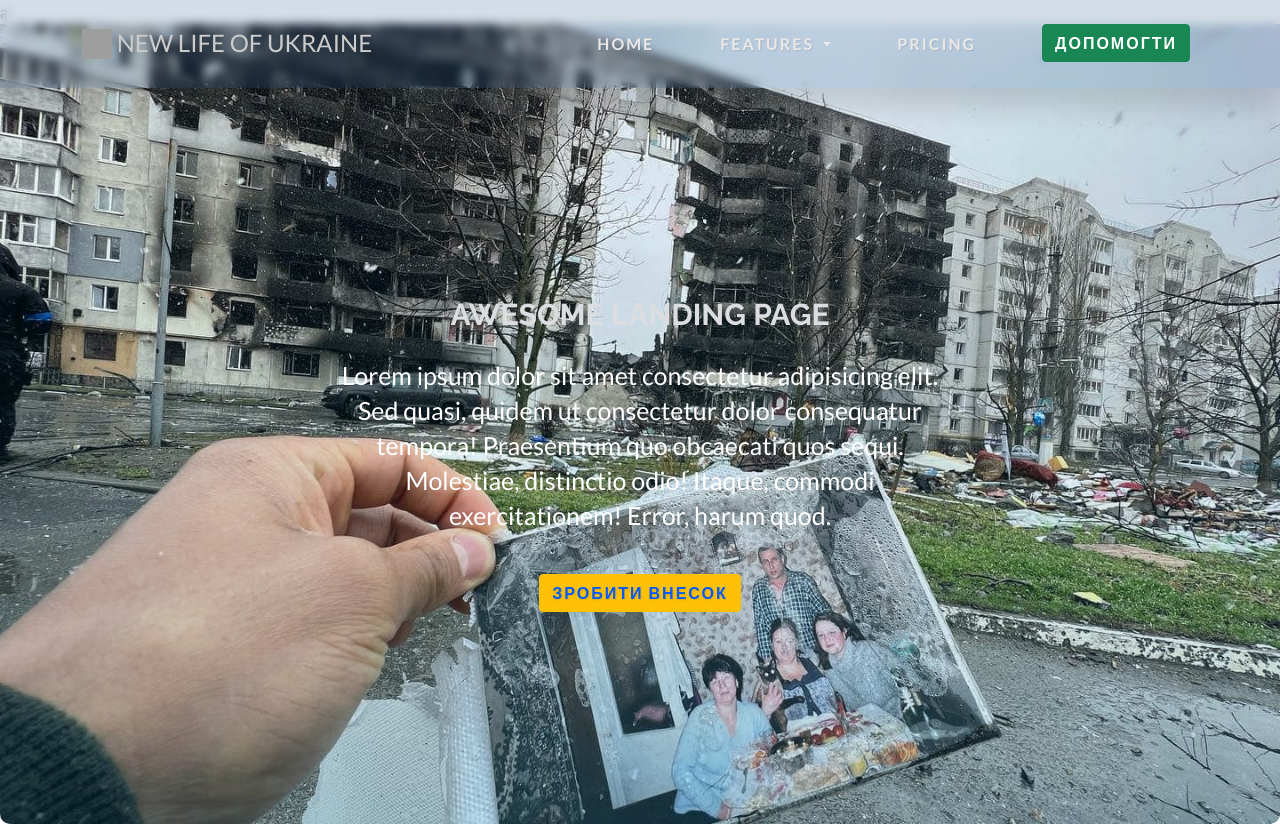
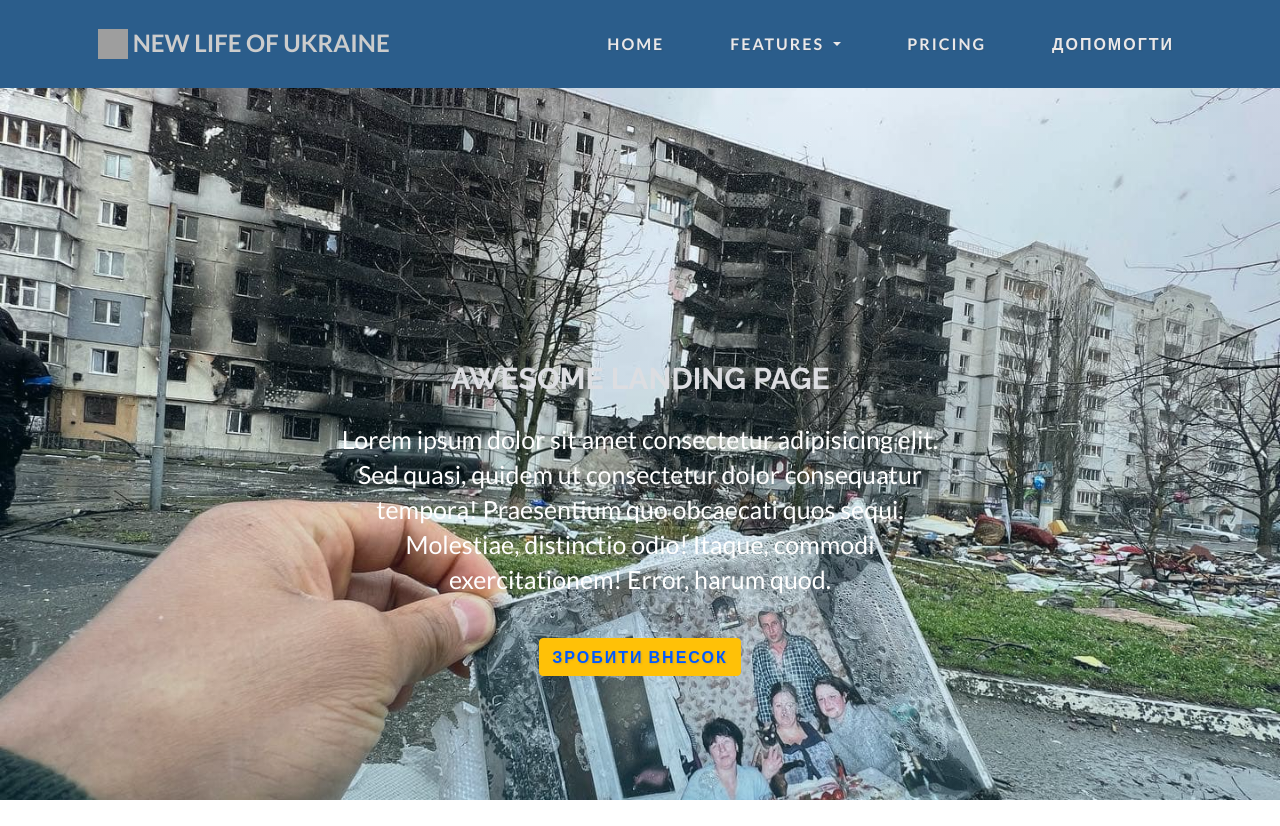
Before and after one commit to wrld1/charityweb, a plain HTML site: page index.html in a window 1280 px wide. Shown: the top 826 px of the page. After the commit the page ends 800 px from the top, so only its background shows below. Drawn offline with nearby package versions, Linux system fonts and the light colour scheme; grey boxes are pictures that could not be loaded.

Commit message:
fix header, x-scroll

```diff
--- /dev/null
+++ b/css/app.css
@@ -0,0 +1,10 @@
+.app {
+  display: flex;
+  flex-direction: column;
+  height: 100vh;
+  overflow: hidden;
+}
+
+.app-content {
+  overflow: hidden auto;
+}
--- /dev/null
+++ b/css/header.css
@@ -0,0 +1,65 @@
+.header {
+  background-color: rgba(7, 65, 119, 0.85);
+  box-shadow: 0 20px 30px rgba(0, 0, 0, 0.15);
+}
+
+.navbar {
+  padding: 15px 0;
+}
+
+.navbar-nav {
+  align-items: center;
+}
+
+.navbar-brand {
+  font-weight: bold;
+  font-size: 1.5em;
+  text-transform: uppercase;
+  color: #ccc;
+}
+
+.nav-item {
+  font-weight: 600;
+  text-transform: uppercase;
+  padding-left: 50px;
+}
+
+.nav-link {
+  color: rgb(235, 232, 232);
+  letter-spacing: 2px;
+  font-size: 1em;
+  font-weight: 700;
+  border-radius: 5px;
+  text-shadow: 1px 1px 1px rgba(78, 78, 78, 0.185);
+  transition: 0.2s ease;
+}
+
+.nav-link:focus,
+.nav-link:hover {
+  background: #dcdde1;
+  color: #262626;
+}
+
+.dropdown-menu {
+  background-color: rgba(7, 65, 119, 0.397);
+}
+
+.dropdown-item {
+  padding-left: 10px;
+  color: white;
+}
+
+.supportButton {
+  text-transform: uppercase;
+  letter-spacing: 2px;
+  font-weight: 700;
+  transition: 0.2s ease-in-out;
+}
+
+.supportButton:focus,
+.supportButton:hover {
+  background: #0fe48167;
+  color: #000000;
+  border-radius: 5px;
+  text-shadow: 5px 5px 5px rgba(78, 78, 78, 0.185);
+}
--- a/css/main.css
+++ b/css/main.css
@@ -1,14 +1,12 @@
 @import url("https://fonts.googleapis.com/css2?family=Lato:ital,wght@0,300;0,400;0,700;1,300;1,400;1,700&family=Raleway:ital,wght@0,300;0,400;0,500;0,600;0,700;0,800;0,900;1,300;1,400;1,500;1,600;1,700;1,800;1,900&display=swap");
+@import "./app.css";
+@import "./header.css";
 
 body {
-  background-color: #ffffff94;
   font-family: "Lato", sans-serif;
   font-weight: 300;
   font-size: 16px;
   color: #555;
-  height: 2000px;
-  -webkit-font-smoothing: antialiased;
-  -webkit-overflow-scrolling: touch;
 }
 
 h1,
@@ -20,12 +18,6 @@ h6 {
   font-family: "Raleway", sans-serif;
   font-weight: 300;
   color: #333;
-}
-
-#header {
-  position: absolute;
-  z-index: 10;
-  width: 100%;
 }
 
 ._anim-show {
@@ -40,72 +32,9 @@ h6 {
   transform: translate(0px, 0px);
 }
 
-.navbar {
-  padding: 15px 0;
-}
-
-.navbar-color {
-  background-color: rgba(7, 65, 119, 0.178) !important;
-  /* background: none !important; */
-  backdrop-filter: blur(5px);
-  box-shadow: 0 20px 30px rgba(0, 0, 0, 0.15);
-}
-
 .bg-primary {
   background-color: rgba(47, 119, 252, 0.815) !important;
   backdrop-filter: blur(5px);
-}
-
-.navbar-brand {
-  font-style: bold;
-  font-size: 1.5em;
-  text-transform: uppercase;
-  color: #ccc !important;
-}
-
-.nav-item {
-  font-weight: 600;
-  text-transform: uppercase;
-  padding-left: 50px;
-}
-
-.nav-link {
-  color: rgb(235, 232, 232) !important;
-  letter-spacing: 2px;
-  font-size: 1em;
-  font-weight: 700;
-  text-shadow: 1px 1px 1px rgba(78, 78, 78, 0.185);
-}
-
-.nav-link:hover {
-  background: #dcdde1 !important;
-  color: #262626 !important;
-  border-radius: 5px;
-  transition: all 0.6s ease 0s;
-}
-
-.dropdown-menu {
-  background-color: rgba(7, 65, 119, 0.397);
-}
-
-.dropdown-item {
-  padding-left: 10px;
-  color: white;
-}
-
-.supportButton {
-  text-transform: uppercase;
-  letter-spacing: 2px;
-  font-weight: 700;
-}
-
-.supportButton:hover {
-  background: #0fe48167 !important;
-  /* background-color: rgb(0, 0, 0) !important; */
-  color: #000000 !important;
-  border-radius: 5px;
-  text-shadow: 5px 5px 5px rgba(78, 78, 78, 0.185);
-  transition: all 0.6s ease 0s;
 }
 
 .main {
@@ -120,7 +49,7 @@ h6 {
 .container-main {
   position: relative;
   background: linear-gradient(to top, rgba(4, 129, 179, 0.185), rgba(180, 168, 6, 0)),
-    url(/img/headerjp.jpg);
+  url("../img/headerjp.jpg");
   min-height: 100vh;
   background-size: cover;
   background-position: center;
@@ -196,6 +125,7 @@ h6 {
 .main-container-info .warnButton {
   transform: translate(200%);
 }
+
 .warnButton:hover {
   background: #ffc107 !important;
   /* background-color: rgb(0, 0, 0) !important; */
--- a/index.html
+++ b/index.html
@@ -1,9 +1,9 @@
-a<!DOCTYPE html>
+<!DOCTYPE html>
 <html lang="en">
 <head>
-    <meta charset="UTF-8" />
-    <meta http-equiv="X-UA-Compatible" content="IE=edge" />
-    <meta name="viewport" content="width=device-width, initial-scale=1.0" />
+  <meta charset="UTF-8"/>
+  <meta http-equiv="X-UA-Compatible" content="IE=edge"/>
+  <meta name="viewport" content="width=device-width, initial-scale=1.0"/>
   <title>Charity org</title>
   <link
       href="https://cdn.jsdelivr.net/npm/bootstrap@5.1.3/dist/css/bootstrap.min.css"
@@ -11,7 +11,7 @@ a<!DOCTYPE html>
       integrity="sha384-1BmE4kWBq78iYhFldvKuhfTAU6auU8tT94WrHftjDbrCEXSU1oBoqyl2QvZ6jIW3"
       crossorigin="anonymous"
   />
-    <link rel="stylesheet" href="https://unpkg.com/swiper@8/swiper-bundle.min.css" />
+  <link rel="stylesheet" href="https://unpkg.com/swiper@8/swiper-bundle.min.css"/>
   <link
       rel="stylesheet"
       href="https://cdnjs.cloudflare.com/ajax/libs/font-awesome/6.1.1/css/all.min.css"
@@ -19,13 +19,13 @@ a<!DOCTYPE html>
       crossorigin="anonymous"
       referrerpolicy="no-referrer"
   />
-    <link rel="stylesheet" href="./css/main.css" />
+  <link rel="stylesheet" href="./css/main.css"/>
 </head>
 <body>
-    <header id="header">
-      <div class="container-fluid">
-        <nav class="navbar navbar-color fixed-top navbar-expand-lg p-md-3">
+<div class="app">
+  <header class="header">
     <div class="container">
+      <nav class="navbar navbar-expand-lg p-md-3">
         <a href="#" class="navbar-brand mb-0 h1">
           <img
               class="d-inline-block align-top"
@@ -34,8 +34,8 @@ a<!DOCTYPE html>
               width="30"
               height="30"
           />
-              New Life of Ukraine</a
-            >
+          New Life of Ukraine
+        </a>
         <button
             type="button"
             data-bs-toggle="collapse"
@@ -75,25 +75,26 @@ a<!DOCTYPE html>
             </li>
             <li class="nav-item">
               <a href="#" class="nav-link supportButton">
-                    <button type="button" class="btn btn-success supportButton">Допомогти</button>
+                Допомогти
               </a>
             </li>
           </ul>
-            </div>
         </div>
       </nav>
     </div>
   </header>
 
-    <!-- Main section-->
+  <div class="app-content">
 
     <main class="main">
-      <div class="container-main w-100 vh-100 d-flex align-items-center justify-content-center">
+      <div
+          class="container-main w-100 vh-100 d-flex align-items-center justify-content-center">
         <div class="content text-center">
           <h1 class="title-info _anim-items _anim-no-hide">Awesome Landing Page</h1>
           <p class="fullscreen_text _anim-items _anim-no-hide">
             Lorem ipsum dolor sit amet consectetur adipisicing elit. Sed quasi, quidem ut
-            consectetur dolor consequatur tempora! Praesentium quo obcaecati quos sequi. Molestiae,
+            consectetur dolor consequatur tempora! Praesentium quo obcaecati quos sequi.
+            Molestiae,
             distinctio odio! Itaque, commodi exercitationem! Error, harum quod.
           </p>
           <a href="" class="btn btn-warning warnButton">Зробити внесок</a>
@@ -105,11 +106,20 @@ a<!DOCTYPE html>
             <h2>Наша місія</h2>
             <div class="mission-div-text">
               <p>
-                Lorem, ipsum dolor sit amet consectetur adipisicing elit. Nostrum recusandae
-                veritatis cumque optio necessitatibus similique labore, tempora repellendus rerum
-                iusto illo quis. Fugit ipsam culpa at ducimus, eligendi nam voluptas! Lorem ipsum
-                dolor sit amet, consectetur adipisicing elit. Voluptates cumque eius nam ea unde
-                dolorum, officia tempore sed repudiandae nemo assumenda vitae nesciunt tempora dicta
+                Lorem, ipsum dolor sit amet consectetur adipisicing elit. Nostrum
+                recusandae
+                veritatis cumque optio necessitatibus similique labore, tempora
+                repellendus
+                rerum
+                iusto illo quis. Fugit ipsam culpa at ducimus, eligendi nam voluptas!
+                Lorem
+                ipsum
+                dolor sit amet, consectetur adipisicing elit. Voluptates cumque eius nam
+                ea
+                unde
+                dolorum, officia tempore sed repudiandae nemo assumenda vitae nesciunt
+                tempora
+                dicta
                 expedita error iusto enim alias.
               </p>
             </div>
@@ -125,16 +135,20 @@ a<!DOCTYPE html>
               <div class="row video-row">
                 <div class="col-lg-6 video-col">
                   <div class="feature-img">
-                    <img src="./img/thumbnail.png" width="100%" />
-                    <img src="./img/play.png" class="play-btn" onclick="playVideo('./video.mp4')" />
+                    <img src="./img/thumbnail.png" width="100%"/>
+                    <img src="./img/play.png" class="play-btn"
+                         onclick="playVideo('./video.mp4')"/>
                   </div>
                 </div>
                 <div class="col-lg-6 text-col">
                   <div class="text-row-info">
                     <p>
-                      Lorem ipsum dolor, sit amet consectetur adipisicing elit. Molestias asperiores
-                      nisi modi<br />
-                      laboriosam voluptates libero unde, ex necessitatibus alias sunt debitis minus
+                      Lorem ipsum dolor, sit amet consectetur adipisicing elit. Molestias
+                      asperiores
+                      nisi modi<br/>
+                      laboriosam voluptates libero unde, ex necessitatibus alias sunt
+                      debitis
+                      minus
                       iusto sint magni dicta provident repellat ipsam ducimus.
                     </p>
                   </div>
@@ -145,16 +159,20 @@ a<!DOCTYPE html>
               <div class="row video-row">
                 <div class="col-lg-6 video-col">
                   <div class="feature-img">
-                    <img src="./img/thumbnail.png" width="100%" />
-                    <img src="./img/play.png" class="play-btn" onclick="playVideo('./video.mp4')" />
+                    <img src="./img/thumbnail.png" width="100%"/>
+                    <img src="./img/play.png" class="play-btn"
+                         onclick="playVideo('./video.mp4')"/>
                   </div>
                 </div>
                 <div class="col-lg-6 text-col">
                   <div class="text-row-info">
                     <p>
-                      Lorem ipsum dolor, sit amet consectetur adipisicing elit. Molestias asperiores
-                      nisi modi<br />
-                      laboriosam voluptates libero unde, ex necessitatibus alias sunt debitis minus
+                      Lorem ipsum dolor, sit amet consectetur adipisicing elit. Molestias
+                      asperiores
+                      nisi modi<br/>
+                      laboriosam voluptates libero unde, ex necessitatibus alias sunt
+                      debitis
+                      minus
                       iusto sint magni dicta provident repellat ipsam ducimus.
                     </p>
                   </div>
@@ -165,16 +183,20 @@ a<!DOCTYPE html>
               <div class="row video-row">
                 <div class="col-lg-6 video-col">
                   <div class="feature-img">
-                    <img src="./img/thumbnail.png" width="100%" />
-                    <img src="./img/play.png" class="play-btn" onclick="playVideo('./video.mp4')" />
+                    <img src="./img/thumbnail.png" width="100%"/>
+                    <img src="./img/play.png" class="play-btn"
+                         onclick="playVideo('./video.mp4')"/>
                   </div>
                 </div>
                 <div class="col-lg-6 text-col">
                   <div class="text-row-info">
                     <p>
-                      Lorem ipsum dolor, sit amet consectetur adipisicing elit. Molestias asperiores
-                      nisi modi<br />
-                      laboriosam voluptates libero unde, ex necessitatibus alias sunt debitis minus
+                      Lorem ipsum dolor, sit amet consectetur adipisicing elit. Molestias
+                      asperiores
+                      nisi modi<br/>
+                      laboriosam voluptates libero unde, ex necessitatibus alias sunt
+                      debitis
+                      minus
                       iusto sint magni dicta provident repellat ipsam ducimus.
                     </p>
                   </div>
@@ -190,9 +212,9 @@ a<!DOCTYPE html>
 
       <div class="video-player" id="videoPlayer">
         <video width="100%" controls autoplay id="myVideo">
-          <source src="./video.mp4" type="video/mp4" />
+          <source src="./video.mp4" type="video/mp4"/>
         </video>
-        <img src="./img/close.png" class="close-btn" onclick="stopVideo()" />
+        <img src="./img/close.png" class="close-btn" onclick="stopVideo()"/>
       </div>
       <div class="row">
         <div class="col-lg-6">
@@ -200,9 +222,12 @@ a<!DOCTYPE html>
             <div class="card-body text-dark advantage-card _anim-items">
               <h3 class="card-title _anim-show">Perevaga 2</h3>
               <p class="card-text text-dark _anim-show">
-                Lorem ipsum dolor sit amet consectetur adipisicing elit. Sed quasi, quidem ut
-                consectetur dolor consequatur tempora! Praesentium quo obcaecati quos sequi.
-                Molestiae, distinctio odio! Itaque, commodi exercitationem! Error, harum quod.
+                Lorem ipsum dolor sit amet consectetur adipisicing elit. Sed quasi, quidem
+                ut
+                consectetur dolor consequatur tempora! Praesentium quo obcaecati quos
+                sequi.
+                Molestiae, distinctio odio! Itaque, commodi exercitationem! Error, harum
+                quod.
               </p>
               <a href="" class="btn btn-warning warnButton">Зробити внесок</a>
             </div>
@@ -213,23 +238,25 @@ a<!DOCTYPE html>
           <div class="container">
             <div class="contact-form row">
               <div class="form-field col-lg-6">
-                <input id="name" class="input-text" type="text" name="" placeholder=" " />
+                <input id="name" class="input-text" type="text" name="" placeholder=" "/>
                 <label for="name" class="label">Ваше ім'я</label>
               </div>
               <div class="form-field col-lg-6">
-                <input id="email" class="input-text" type="email" name="" placeholder=" " />
+                <input id="email" class="input-text" type="email" name=""
+                       placeholder=" "/>
                 <label for="email" class="label">Email</label>
               </div>
               <div class="form-field col-lg-6">
-                <input id="phone" class="input-text" type="text" name="" placeholder=" " />
+                <input id="phone" class="input-text" type="text" name="" placeholder=" "/>
                 <label for="phone" class="label">Номер телефону</label>
               </div>
               <div class="form-field col-lg-6">
-                <input id="message" class="input-text" type="text" name="" placeholder=" " />
+                <input id="message" class="input-text" type="text" name=""
+                       placeholder=" "/>
                 <label for="message" class="label">Коментар</label>
               </div>
               <div class="form-field col-lg-6">
-                <input class="submit-btn" type="submit" value="Відправити" name="" />
+                <input class="submit-btn" type="submit" value="Відправити" name=""/>
               </div>
             </div>
           </div>
@@ -243,9 +270,13 @@ a<!DOCTYPE html>
               <div class="card-body text-dark advantage-card _anim-items">
                 <h3 class="card-title">Perevaga 1</h3>
                 <p class="card-text text-dark _anim-show">
-                  Lorem ipsum dolor sit amet consectetur adipisicing elit. Sed quasi, quidem ut
-                  consectetur dolor consequatur tempora! Praesentium quo obcaecati quos sequi.
-                  Molestiae, distinctio odio! Itaque, commodi exercitationem! Error, harum quod.
+                  Lorem ipsum dolor sit amet consectetur adipisicing elit. Sed quasi,
+                  quidem
+                  ut
+                  consectetur dolor consequatur tempora! Praesentium quo obcaecati quos
+                  sequi.
+                  Molestiae, distinctio odio! Itaque, commodi exercitationem! Error, harum
+                  quod.
                 </p>
                 <a href="" class="btn btn-warning warnButton">Зробити внесок</a>
               </div>
@@ -256,9 +287,13 @@ a<!DOCTYPE html>
               <div class="card-body text-dark advantage-card _anim-items">
                 <h3 class="card-title _anim-show">Perevaga 2</h3>
                 <p class="card-text text-dark _anim-show">
-                  Lorem ipsum dolor sit amet consectetur adipisicing elit. Sed quasi, quidem ut
-                  consectetur dolor consequatur tempora! Praesentium quo obcaecati quos sequi.
-                  Molestiae, distinctio odio! Itaque, commodi exercitationem! Error, harum quod.
+                  Lorem ipsum dolor sit amet consectetur adipisicing elit. Sed quasi,
+                  quidem
+                  ut
+                  consectetur dolor consequatur tempora! Praesentium quo obcaecati quos
+                  sequi.
+                  Molestiae, distinctio odio! Itaque, commodi exercitationem! Error, harum
+                  quod.
                 </p>
                 <a href="" class="btn btn-warning warnButton">Зробити внесок</a>
               </div>
@@ -269,9 +304,13 @@ a<!DOCTYPE html>
               <div class="card-body text-dark advantage-card _anim-items">
                 <h3 class="card-title _anim-show">Perevaga 3</h3>
                 <p class="card-text text-dark _anim-show">
-                  Lorem ipsum dolor sit amet consectetur adipisicing elit. Sed quasi, quidem ut
-                  consectetur dolor consequatur tempora! Praesentium quo obcaecati quos sequi.
-                  Molestiae, distinctio odio! Itaque, commodi exercitationem! Error, harum quod.
+                  Lorem ipsum dolor sit amet consectetur adipisicing elit. Sed quasi,
+                  quidem
+                  ut
+                  consectetur dolor consequatur tempora! Praesentium quo obcaecati quos
+                  sequi.
+                  Molestiae, distinctio odio! Itaque, commodi exercitationem! Error, harum
+                  quod.
                 </p>
                 <a href="" class="btn btn-warning warnButton">Зробити внесок</a>
               </div>
@@ -285,18 +324,22 @@ a<!DOCTYPE html>
           <div class="about-us-block col-sm-12 col-md-12 col-lg-6">
             <h3>Наше завдання</h3>
             <p class="text-dark _anim-show">
-              Lorem ipsum dolor sit amet consectetur adipisicing elit. Sed quasi, quidem ut
+              Lorem ipsum dolor sit amet consectetur adipisicing elit. Sed quasi, quidem
+              ut
               consectetur dolor consequatur tempora! Praesentium quo obcaecati quos sequi.
-              Molestiae, distinctio odio! Itaque, commodi exercitationem! Error, harum quod.
+              Molestiae, distinctio odio! Itaque, commodi exercitationem! Error, harum
+              quod.
             </p>
           </div>
           <div class="about-us-img-block col-sm-12 col-md-12 col-lg-6">
             <h3>Наша команда</h3>
-            <img class="about-us-img" src="./img/thumbnail.png" alt="" />
+            <img class="about-us-img" src="./img/thumbnail.png" alt=""/>
             <p class="text-dark _anim-show">
-              Lorem ipsum dolor sit amet consectetur adipisicing elit. Sed quasi, quidem ut
+              Lorem ipsum dolor sit amet consectetur adipisicing elit. Sed quasi, quidem
+              ut
               consectetur dolor consequatur tempora! Praesentium quo obcaecati quos sequi.
-              Molestiae, distinctio odio! Itaque, commodi exercitationem! Error, harum quod.
+              Molestiae, distinctio odio! Itaque, commodi exercitationem! Error, harum
+              quod.
             </p>
           </div>
         </div>
@@ -307,17 +350,21 @@ a<!DOCTYPE html>
       <div class="container text-center text-md-left">
         <div class="row text-center text-md-left">
           <div class="col-md-3 col-lg-3 col-xl-3 mx-auto mt-3">
-            <h5 class="text-uppercase mb-4 font-weight-bold text-warning">New Life of Ukraine</h5>
+            <h5 class="text-uppercase mb-4 font-weight-bold text-warning">New Life of
+              Ukraine</h5>
             <p>
               Lorem ipsum, dolor sit amet consectetur adipisicing elit. Maxime dignissimos
-              consequatur ipsam doloribus id dicta quos eos deleniti similique. Labore, nam eligendi
+              consequatur ipsam doloribus id dicta quos eos deleniti similique. Labore,
+              nam
+              eligendi
               molestiae modi accusamus ipsa qui amet mollitia facere.
             </p>
           </div>
           <div class="col-md-2 col-lg-2 col-xl-2 mx-auto mt-3">
             <h5 class="text-uppercase mb-4 font-weight-bold text-warning">Products</h5>
             <p>
-              <a href="#" class="text-white" style="text-decoration: none">TheProviders</a>
+              <a href="#" class="text-white"
+                 style="text-decoration: none">TheProviders</a>
             </p>
             <p>
               <a href="#" class="text-white" style="text-decoration: none">Cool hipe</a>
@@ -326,13 +373,16 @@ a<!DOCTYPE html>
               <a href="#" class="text-white" style="text-decoration: none">Automatic</a>
             </p>
             <p>
-              <a href="#" class="text-white" style="text-decoration: none">Counter-strike</a>
+              <a href="#" class="text-white"
+                 style="text-decoration: none">Counter-strike</a>
             </p>
           </div>
           <div class="col-md-3 col-lg-2 col-xl-2 mx-auto mt-3">
-            <h5 class="text-uppercase mb-4 font-weight-bold text-warning">Useful Links</h5>
+            <h5 class="text-uppercase mb-4 font-weight-bold text-warning">Useful
+              Links</h5>
             <p>
-              <a href="#" class="text-white" style="text-decoration: none">TheProviders</a>
+              <a href="#" class="text-white"
+                 style="text-decoration: none">TheProviders</a>
             </p>
             <p>
               <a href="#" class="text-white" style="text-decoration: none">Cool hipe</a>
@@ -341,7 +391,8 @@ a<!DOCTYPE html>
               <a href="#" class="text-white" style="text-decoration: none">Automatic</a>
             </p>
             <p>
-              <a href="#" class="text-white" style="text-decoration: none">Counter-strike</a>
+              <a href="#" class="text-white"
+                 style="text-decoration: none">Counter-strike</a>
             </p>
           </div>
           <div class="col-md-4 col-lg-3 col-xl-3 mx-auto mt-3 footer-contact">
@@ -350,12 +401,13 @@ a<!DOCTYPE html>
             <a href="mailto: kir260302@gmail.com"
             ><i class="fas fa-envelope icon-margin"></i>kir260302@gmail.com</a
             >
-            <a href="tel:0959360373"><i class="fas fa-phone icon-margin"></i>+380959360373</a>
+            <a href="tel:0959360373"><i
+                class="fas fa-phone icon-margin"></i>+380959360373</a>
             <p><i class="fas fa-print icon-margin"></i>+380959360373</p>
           </div>
         </div>
 
-        <hr class="mb-4" />
+        <hr class="mb-4"/>
         <div class="row align-items-center">
           <div class="col-md-7 col-lg-8">
             <p>
@@ -369,17 +421,20 @@ a<!DOCTYPE html>
             <div class="text-center text-md-right">
               <ul class="list-unstyled list-inline">
                 <li class="list-inline-item">
-                  <a href="#" class="btn-floating btn-sm text-white" style="font-size: 23px"
+                  <a href="#" class="btn-floating btn-sm text-white"
+                     style="font-size: 23px"
                   ><i class="fab fa-facebook"></i
                   ></a>
                 </li>
                 <li class="list-inline-item">
-                  <a href="#" class="btn-floating btn-sm text-white" style="font-size: 23px"
+                  <a href="#" class="btn-floating btn-sm text-white"
+                     style="font-size: 23px"
                   ><i class="fab fa-instagram"></i
                   ></a>
                 </li>
                 <li class="list-inline-item">
-                  <a href="#" class="btn-floating btn-sm text-white" style="font-size: 23px"
+                  <a href="#" class="btn-floating btn-sm text-white"
+                     style="font-size: 23px"
                   ><i class="fab fa-youtube"></i
                   ></a>
                 </li>
@@ -389,6 +444,9 @@ a<!DOCTYPE html>
         </div>
       </div>
     </footer>
+  </div>
+</div>
+
 
 <script
     src="https://cdn.jsdelivr.net/npm/bootstrap@5.1.3/dist/js/bootstrap.bundle.min.js"
```
Lines whose indentation alone changed are shown as unchanged.
